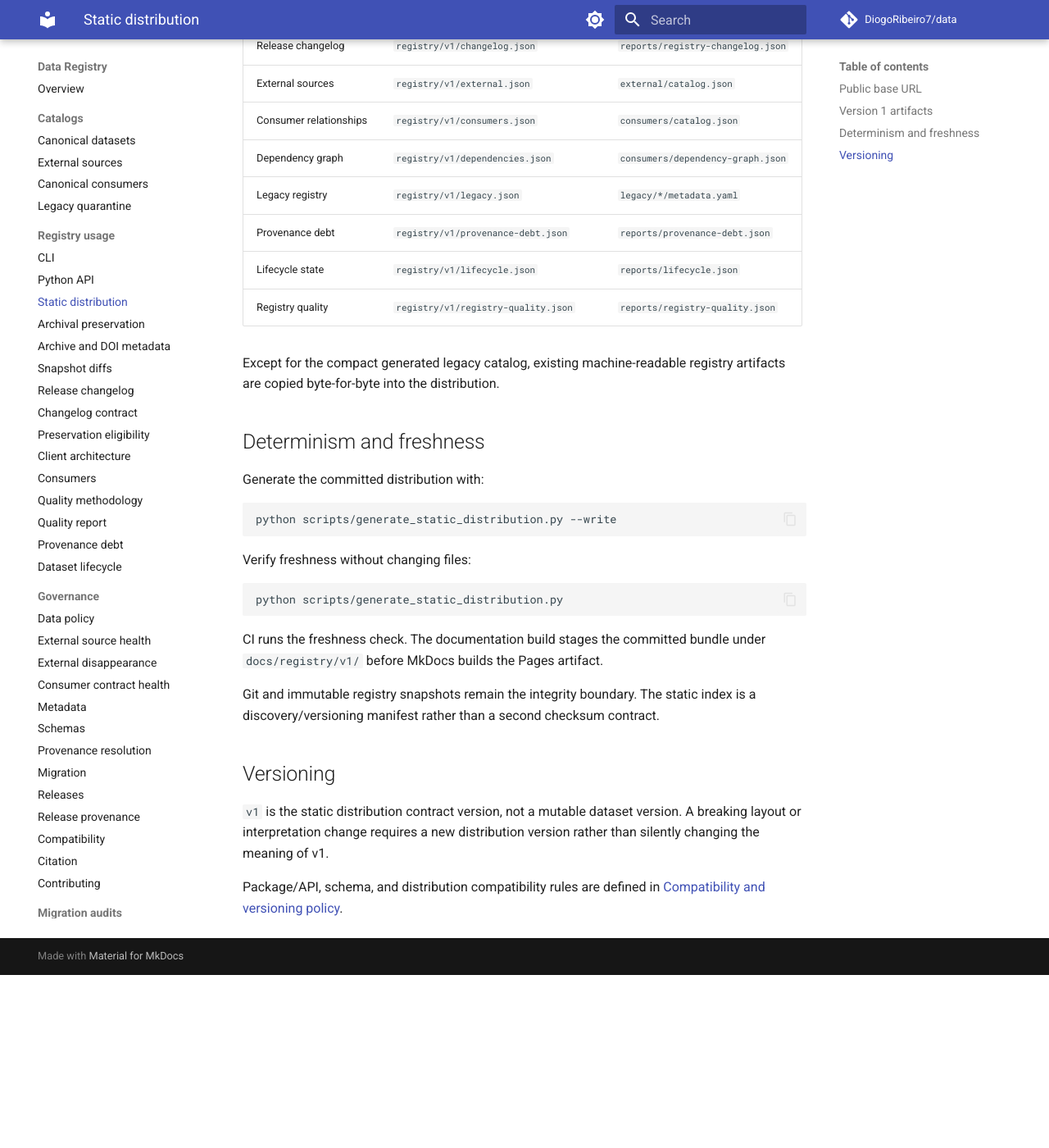
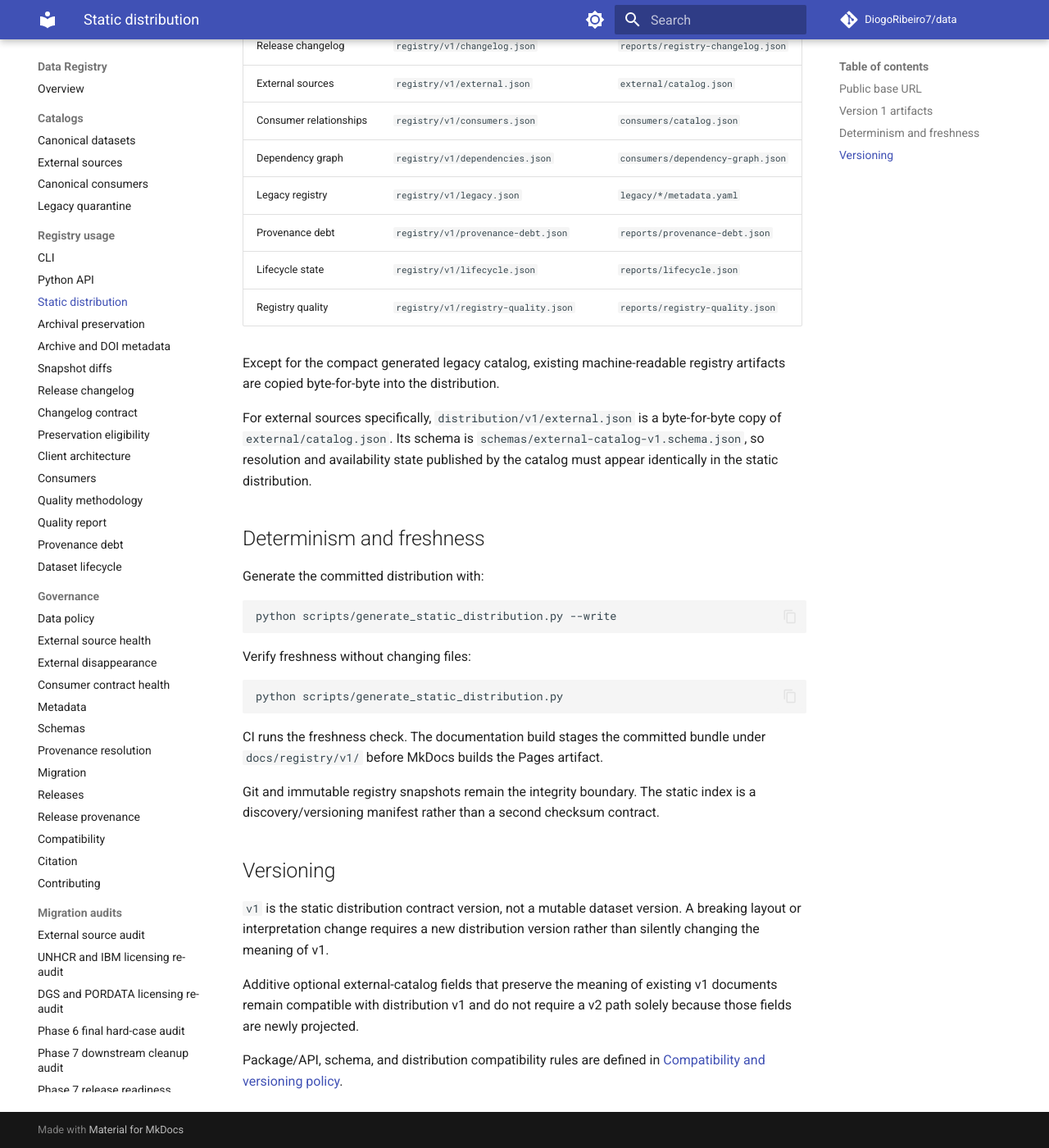
Before and after one commit to DiogoRibeiro7/data, an MkDocs documentation site: the page built from docs/STATIC_DISTRIBUTION.md, in a window 1280 px wide and 1400 px high, scrolled down 775 px. Shown: the whole window at 82% size. Built offline with MkDocs 1.6.1 and Material for MkDocs 9.7.7, drawn with Linux system fonts in a browser that asks for light colours; comment, search, counter and statistics services are not loaded; before the commit the page ends 1964 px from its top, so only the background shows below that.

Commit message:
docs: define external static distribution parity

```diff
--- a/docs/STATIC_DISTRIBUTION.md
+++ b/docs/STATIC_DISTRIBUTION.md
@@ -38,6 +38,12 @@
 Except for the compact generated legacy catalog, existing machine-readable
 registry artifacts are copied byte-for-byte into the distribution.
 
+For external sources specifically, `distribution/v1/external.json` is a
+byte-for-byte copy of `external/catalog.json`. Its schema is
+`schemas/external-catalog-v1.schema.json`, so resolution and availability
+state published by the catalog must appear identically in the static
+distribution.
+
 ## Determinism and freshness
 
 Generate the committed distribution with:
@@ -64,5 +70,9 @@
 version. A breaking layout or interpretation change requires a new distribution
 version rather than silently changing the meaning of v1.
 
+Additive optional external-catalog fields that preserve the meaning of existing
+v1 documents remain compatible with distribution v1 and do not require a v2
+path solely because those fields are newly projected.
+
 Package/API, schema, and distribution compatibility rules are defined in
 [Compatibility and versioning policy](COMPATIBILITY.md).
```
